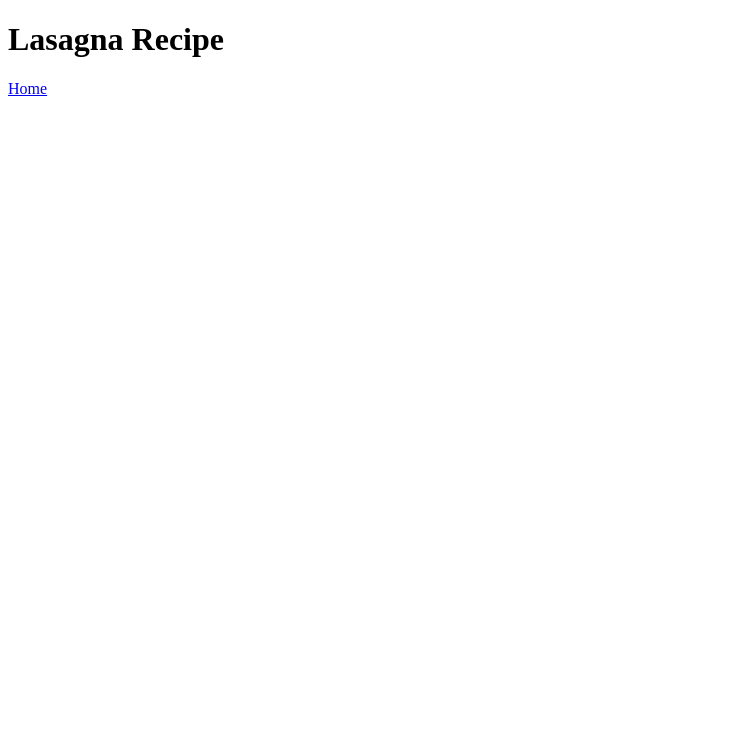
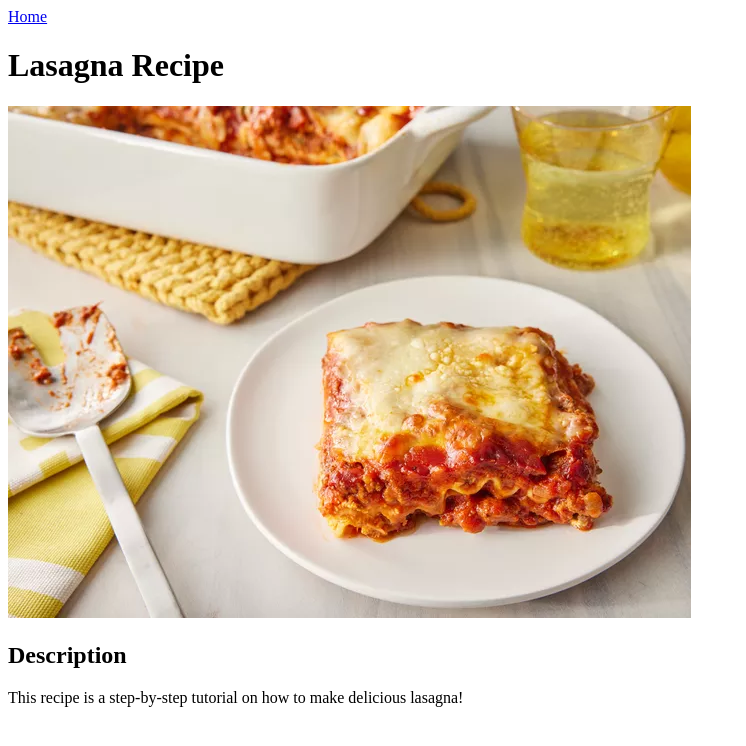
Before and after one commit to ccdita/odin-recipes, a plain HTML site: page recipes/lasagna.html in a window 1280 px wide. Shown: the whole page, without its empty margins (0-746 px from the left). Drawn offline with Linux system fonts and the light colour scheme.

Commit message:
Add image of lasagna and recipe description
This commit adds an image of lasagna and a section describing the
recipe to inform the user of the dish they intend to make.

```diff
--- a/recipes/lasagna.html
+++ b/recipes/lasagna.html
@@ -5,8 +5,12 @@
         <title>Lasagna Recipe</title>
     </head>
     <body>
+        <a href="../index.html">Home</a>
         <h1>Lasagna Recipe</h1>
 
-        <a href="../index.html">Home</a>
+        <img src="../images/lasagna.jpg" alt="A plate of lasagna on a table">
+
+        <h2>Description</h2>
+        <p>This recipe is a step-by-step tutorial on how to make delicious lasagna!</p>
     </body>
 </html>
```
Also changed, not shown: images/lasagna.jpg (added).
